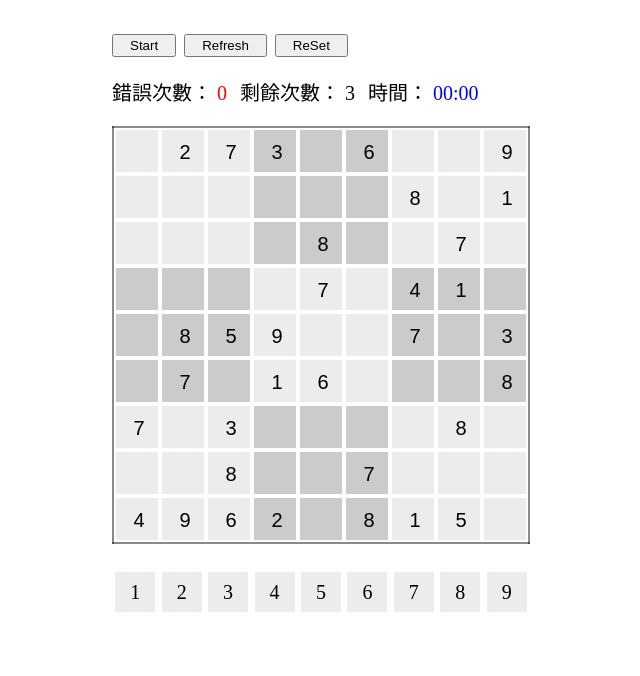
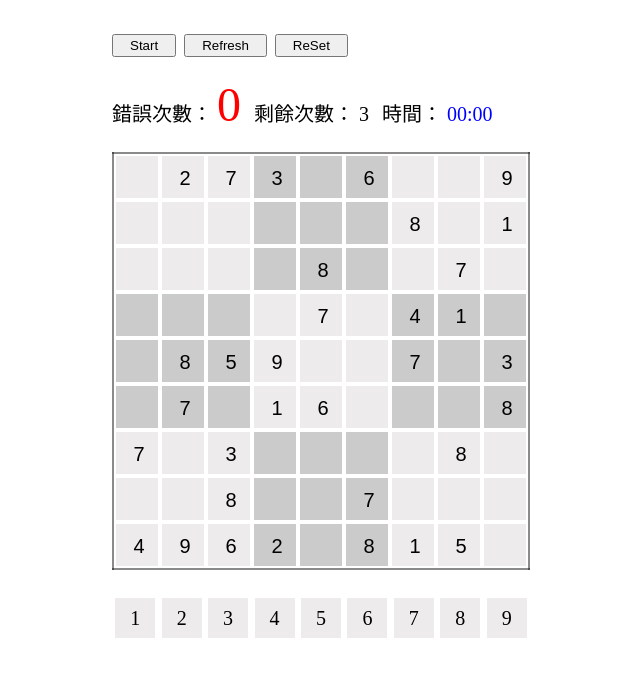
Before and after one commit to migo0127/angular-sudoku, an Angular app: page /sudoku in a window 1280 px wide. Shown: the top 676 px of the page, without its empty margins (319-959 px from the left). Built offline with nearby package versions, Linux system fonts and the light colour scheme.

Commit message:
style: 字體顏色修改

```diff
--- a/src/app/component/sudoku/sudoku.component.scss
+++ b/src/app/component/sudoku/sudoku.component.scss
@@ -73,11 +73,13 @@ section {
   }
 
   .over, .error{
+    font-size: 3rem;
     color: red;
   }
 
   .complete{
-    color: rgb(8, 170, 8);
+    color: rgb(10, 161, 10);
+    // color: rgb(8, 170, 8);
   }
 
   .numberWrap{
```
